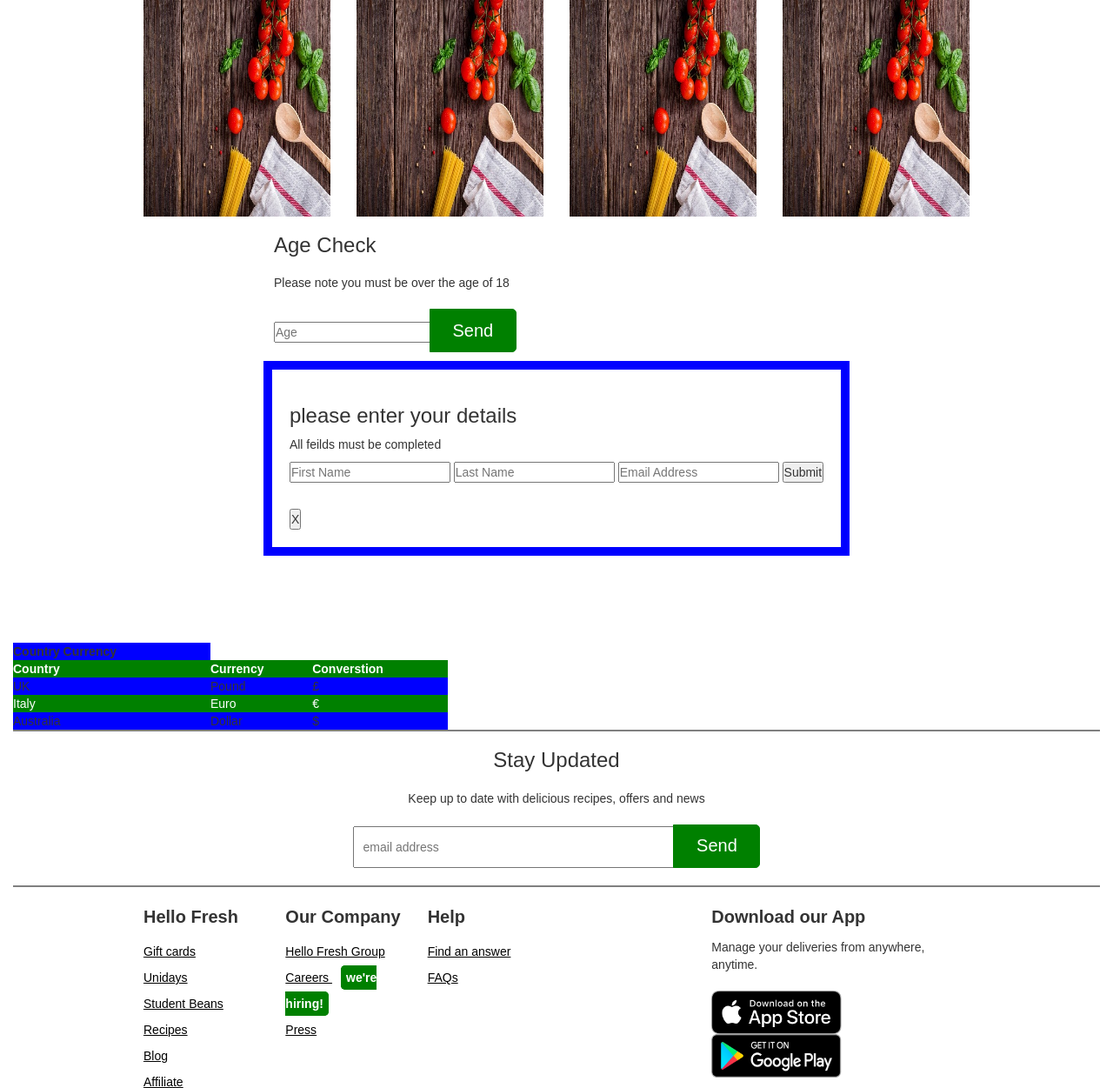
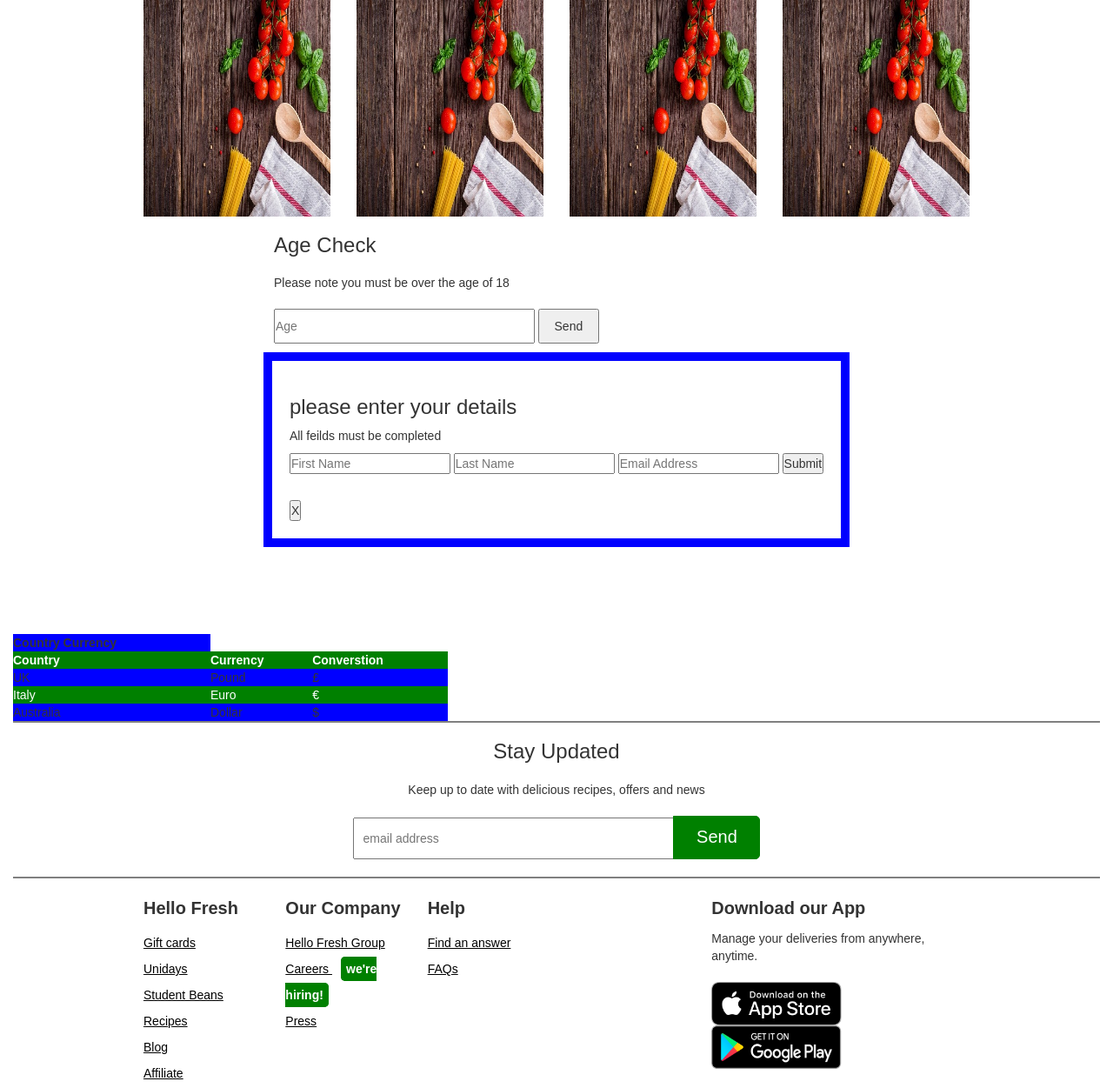
Before and after one commit to ddauria1/food-ecommerce, a PHP site: page / in a window 1280 px wide. Shown: the part 171-1422 px from the top of the page at 87% size. Run offline with PHP 8.4, Linux system fonts and the light colour scheme; some libraries are stand-ins or nearby versions.

Commit message:
changes to age form

```diff
--- a/assets/css/style.css
+++ b/assets/css/style.css
@@ -22,10 +22,6 @@
 }
 
 /* form complete name surnamea dn email */
-
-.style-block {
-  display: block;
-}
 
 .form-style-border {
   border: 2px solid green;
--- a/assets/js/app.js
+++ b/assets/js/app.js
@@ -144,3 +144,27 @@
 }
 
 changeName();
+
+// age form - only works with timeout included
+
+function ageInput() {
+  setTimeout(function () {
+    $(".form-style-input").css({
+      width: "30rem",
+      height: "4rem",
+    });
+  });
+}
+
+ageInput();
+
+function ageButton() {
+  setTimeout(function () {
+    $(".form-style-button").css({
+      width: "7rem",
+      height: "4rem",
+    });
+  });
+}
+
+ageButton();
--- a/index.html
+++ b/index.html
@@ -128,15 +128,15 @@
           </p>
         </div>
 
-        <div>
+        <div class="form-style">
           <input
             type="number"
             name="user age"
-            id="age"
             placeholder="Age"
+            class="form-style-input"
             required
           />
-          <button class="border-button" onclick="ageCheck()">Send</button>
+          <button class="form-style-button" onclick="ageCheck()">Send</button>
         </div>
       </div>
 
```
